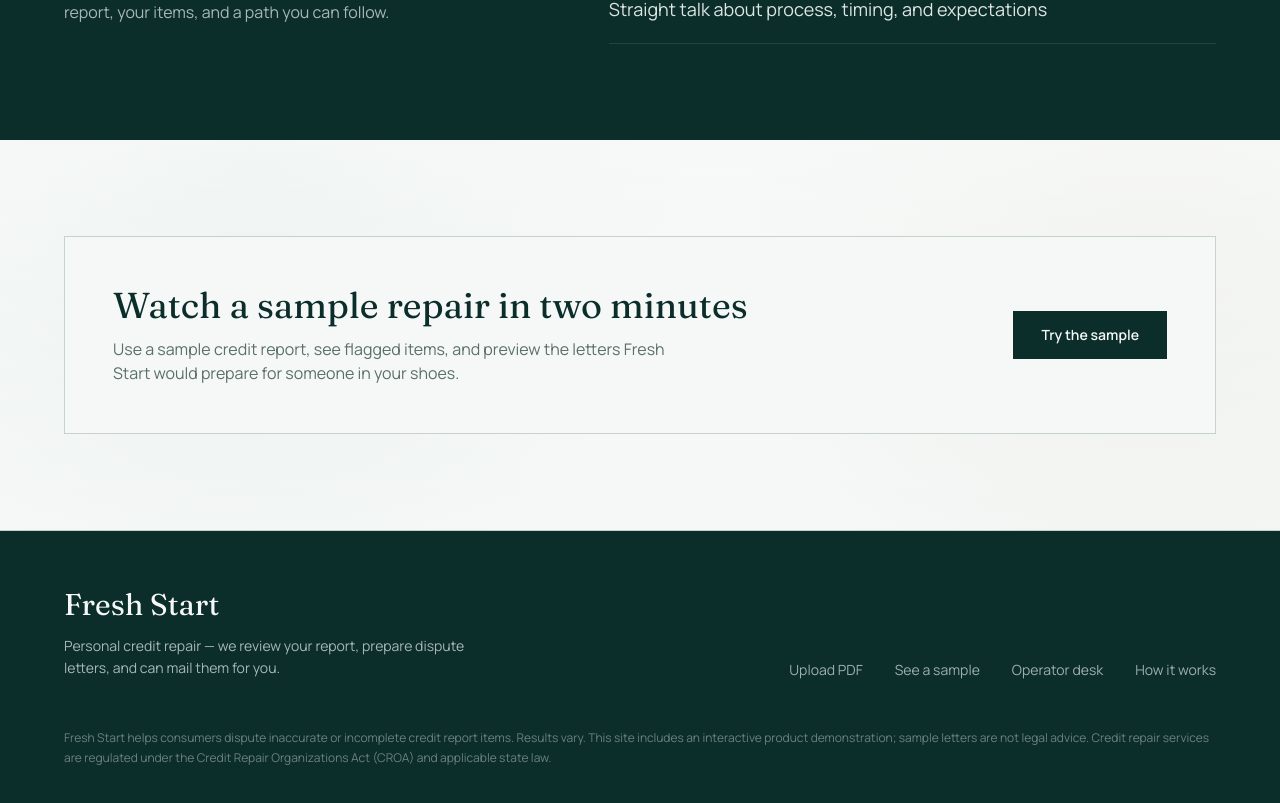
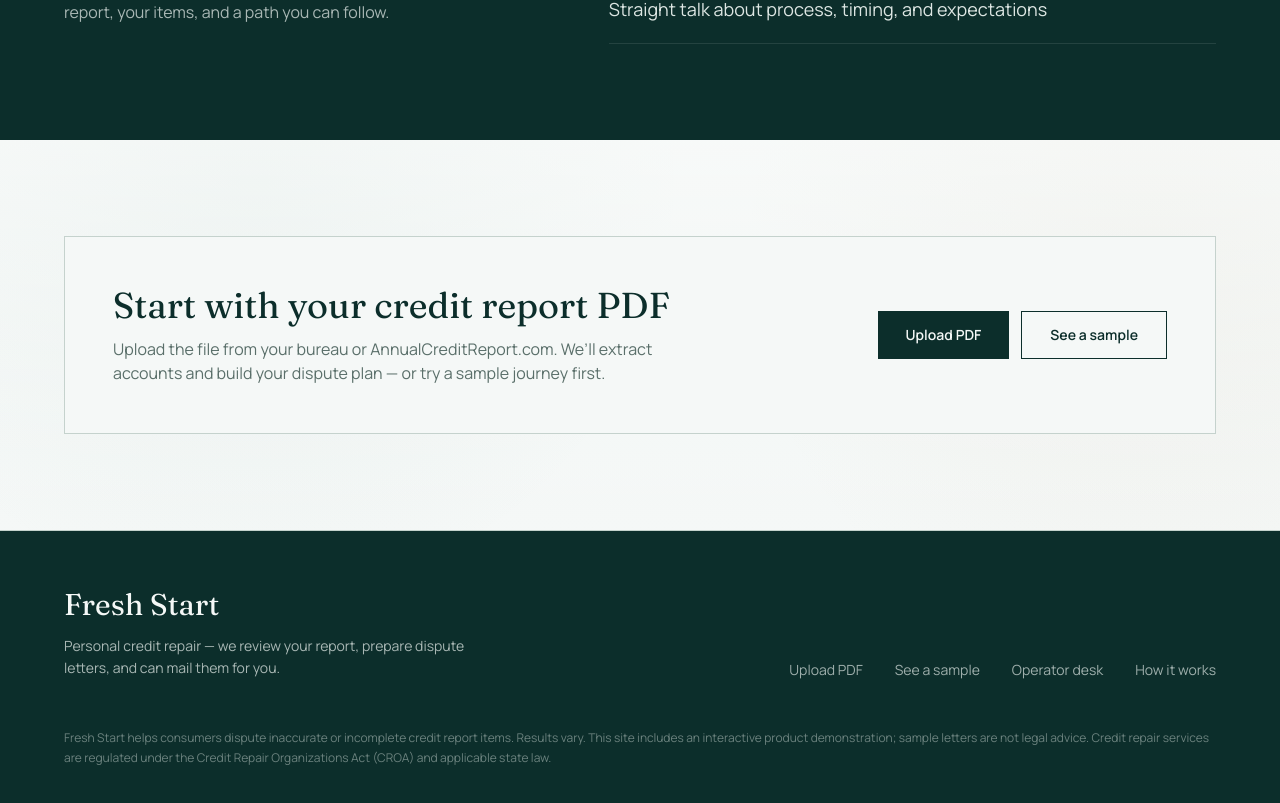
Before and after one commit to sirhB/freshstart, a Next.js app: page / in a window 1280 px wide. Shown: the part 1741-2544 px from the top of the page. Built offline with nearby package versions, Linux system fonts and the light colour scheme.

Commit message:
Point homepage bottom CTA to PDF upload as primary.
Co-authored-by: sirhB <sirhB@users.noreply.github.com>

```diff
--- a/src/app/page.tsx
+++ b/src/app/page.tsx
@@ -130,19 +130,28 @@ export default function HomePage() {
         <div className="mx-auto flex max-w-6xl flex-col items-start justify-between gap-8 border border-line bg-paper px-8 py-12 sm:px-12 lg:flex-row lg:items-center">
           <div>
             <h2 className="font-display text-3xl text-ink sm:text-4xl">
-              Watch a sample repair in two minutes
+              Start with your credit report PDF
             </h2>
             <p className="mt-3 max-w-xl text-muted">
-              Use a sample credit report, see flagged items, and preview the
-              letters Fresh Start would prepare for someone in your shoes.
+              Upload the file from your bureau or AnnualCreditReport.com. We’ll
+              extract accounts and build your dispute plan — or try a sample
+              journey first.
             </p>
           </div>
-          <Link
-            href="/demo"
-            className="inline-flex h-12 shrink-0 items-center justify-center bg-ink px-7 text-sm font-semibold text-paper transition hover:bg-ink-soft"
-          >
-            Try the sample
-          </Link>
+          <div className="flex flex-wrap gap-3">
+            <Link
+              href="/intake"
+              className="inline-flex h-12 shrink-0 items-center justify-center bg-ink px-7 text-sm font-semibold text-paper transition hover:bg-ink-soft"
+            >
+              Upload PDF
+            </Link>
+            <Link
+              href="/demo"
+              className="inline-flex h-12 shrink-0 items-center justify-center border border-ink px-7 text-sm font-semibold text-ink transition hover:bg-mist"
+            >
+              See a sample
+            </Link>
+          </div>
         </div>
       </section>
 
```
